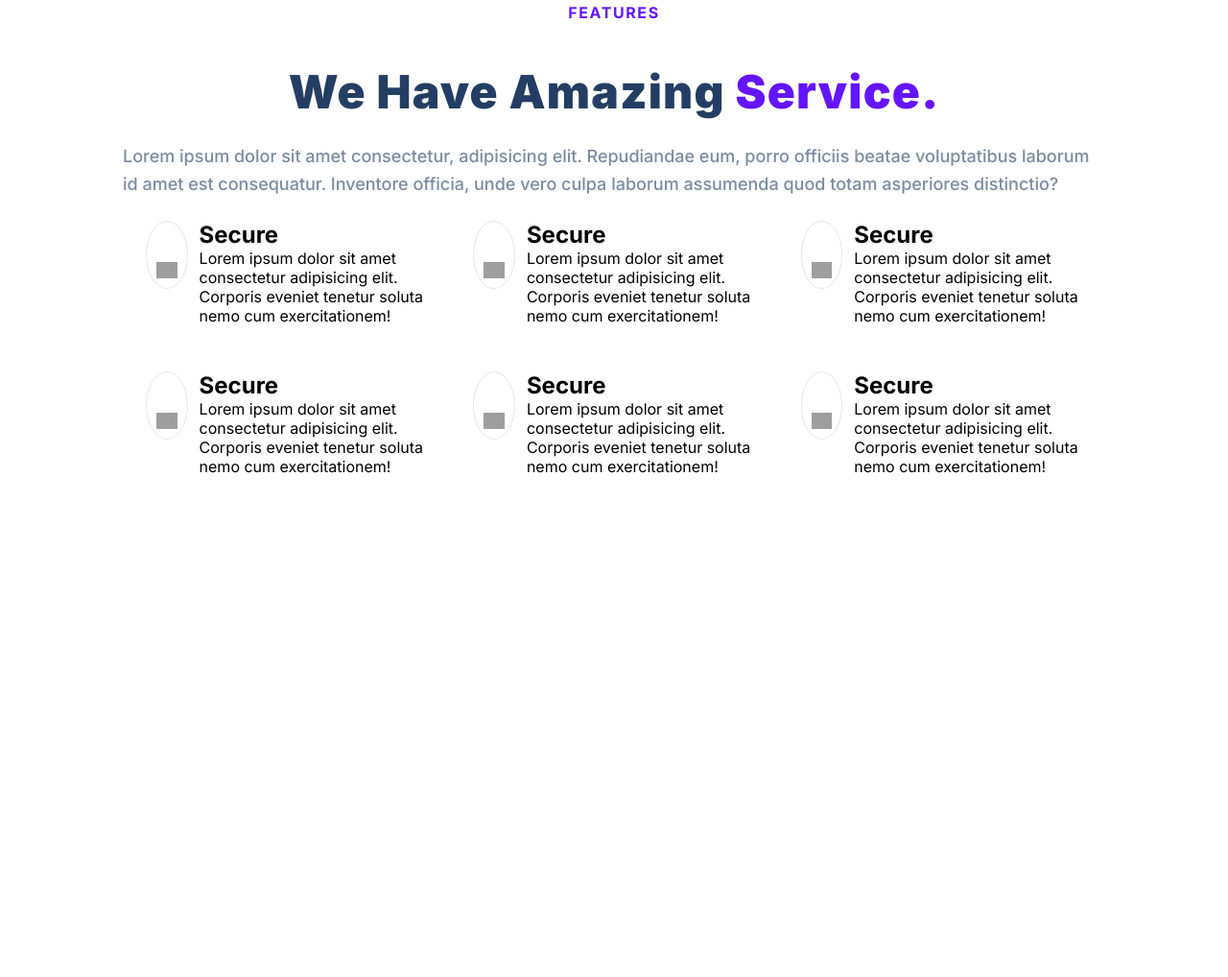
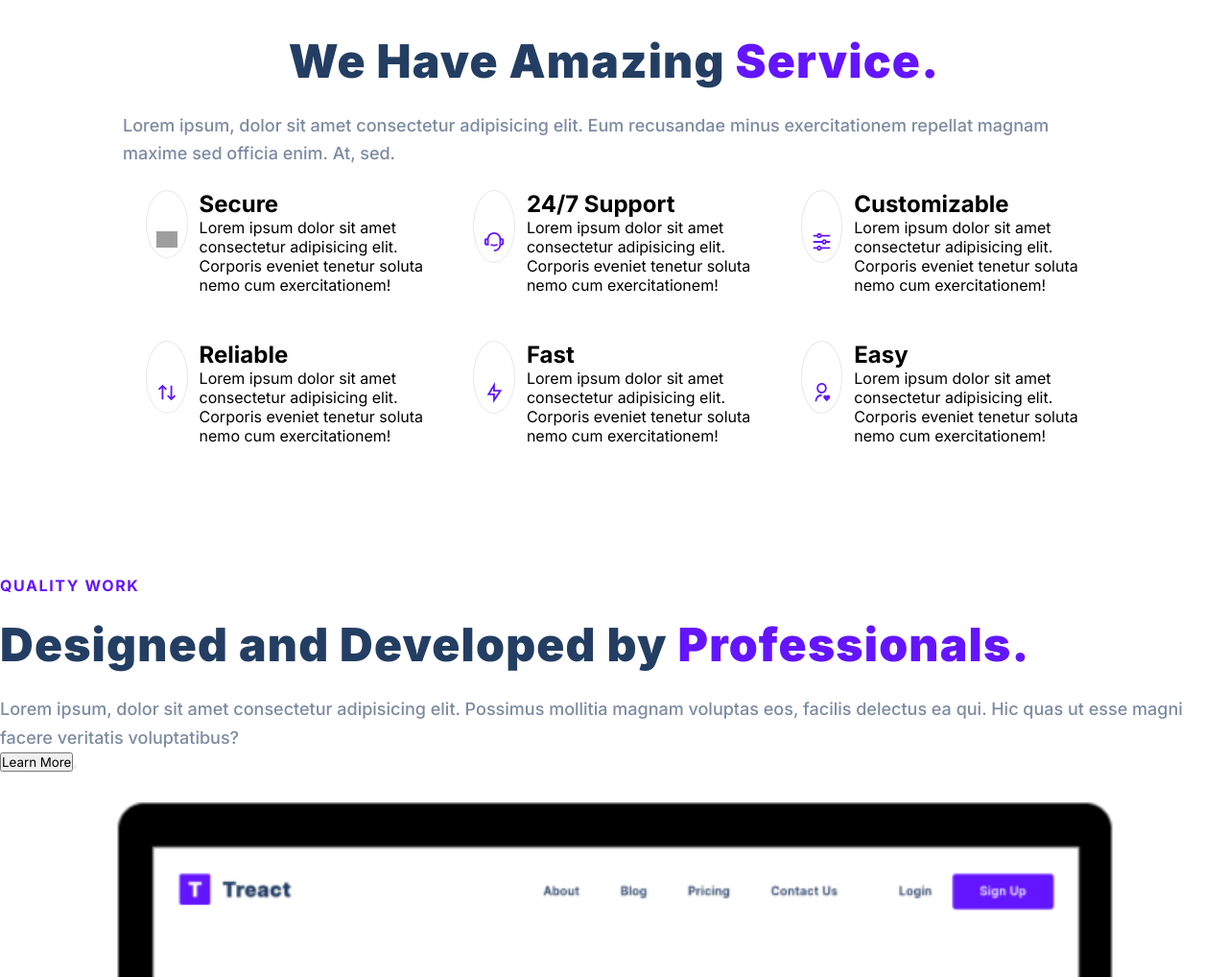
Before and after one commit to Annc126/final-project, a plain HTML site: page index.html in a window 1280 px wide. Shown: the part 802-1820 px from the top of the page at 96% size. Before the commit the page ends 1474 px from the top, so only its background shows below. Drawn offline with Linux system fonts and the light colour scheme; grey boxes are pictures that could not be loaded.

Commit message:
quality section

```diff
--- a/index.html
+++ b/index.html
@@ -59,7 +59,7 @@
         <div class="row__narrow">
           <h4 class="section__tag">FEATURES</h4>
           <h2 class="section__title">We Have Amazing <span class="purple">Service.</span></h2>
-          <div class="section__para">Lorem ipsum dolor sit amet consectetur, adipisicing elit. Repudiandae eum, porro officiis beatae voluptatibus laborum id amet est consequatur. Inventore officia, unde vero culpa laborum assumenda quod totam asperiores distinctio?</div>
+          <div class="section__para">Lorem ipsum, dolor sit amet consectetur adipisicing elit. Eum recusandae minus exercitationem repellat magnam maxime sed officia enim. At, sed.</div>
 
           <div class="features">
 
@@ -79,10 +79,10 @@
             <div class="feature">
               <div class="feature__row">
                 <figure class="feature__img--wrapper">
-                  <img src="https://module-2-fp-example-website.vercel.app/assets/shield-icon.daefe14b320b14fbd9cbd18908ac93ec.svg" alt="feature__image">
+                  <img src="assets/support-icon.f9253ffa8cb6ffde5bbaa05eb5136375.svg" alt="feature__image">
                 </figure>
                 <div class="feature__text">
-                  <h2 class="feature__title">Secure</h2>
+                  <h2 class="feature__title">24/7 Support</h2>
                   <p class="feature__para">
                     Lorem ipsum dolor sit amet consectetur adipisicing elit. Corporis eveniet tenetur soluta nemo cum exercitationem!</p>
                 </div>
@@ -92,10 +92,10 @@
             <div class="feature">
               <div class="feature__row">
                 <figure class="feature__img--wrapper">
-                  <img src="https://module-2-fp-example-website.vercel.app/assets/shield-icon.daefe14b320b14fbd9cbd18908ac93ec.svg" alt="feature__image">
+                  <img src="assets/customize-icon.367468c90fd796009b97fbfba67b2c6a.svg" alt="feature__image">
                 </figure>
                 <div class="feature__text">
-                  <h2 class="feature__title">Secure</h2>
+                  <h2 class="feature__title">Customizable</h2>
                   <p class="feature__para">
                     Lorem ipsum dolor sit amet consectetur adipisicing elit. Corporis eveniet tenetur soluta nemo cum exercitationem!</p>
                 </div>
@@ -105,10 +105,10 @@
             <div class="feature">
               <div class="feature__row">
                 <figure class="feature__img--wrapper">
-                  <img src="https://module-2-fp-example-website.vercel.app/assets/shield-icon.daefe14b320b14fbd9cbd18908ac93ec.svg" alt="feature__image">
+                  <img src="assets/reliable-icon.1367510a8f0a1bec76dc425d25f92f43.svg"alt="feature__image">
                 </figure>
                 <div class="feature__text">
-                  <h2 class="feature__title">Secure</h2>
+                  <h2 class="feature__title">Reliable</h2>
                   <p class="feature__para">
                     Lorem ipsum dolor sit amet consectetur adipisicing elit. Corporis eveniet tenetur soluta nemo cum exercitationem!</p>
                 </div>
@@ -118,10 +118,10 @@
             <div class="feature">
               <div class="feature__row">
                 <figure class="feature__img--wrapper">
-                  <img src="https://module-2-fp-example-website.vercel.app/assets/shield-icon.daefe14b320b14fbd9cbd18908ac93ec.svg" alt="feature__image">
+                  <img src="assets/fast-icon.dbb971a73d4805d2fc3bcdacdb55beba.svg"alt="feature__image">
                 </figure>
                 <div class="feature__text">
-                  <h2 class="feature__title">Secure</h2>
+                  <h2 class="feature__title">Fast</h2>
                   <p class="feature__para">
                     Lorem ipsum dolor sit amet consectetur adipisicing elit. Corporis eveniet tenetur soluta nemo cum exercitationem!</p>
                 </div>
@@ -131,10 +131,10 @@
             <div class="feature">
               <div class="feature__row">
                 <figure class="feature__img--wrapper">
-                  <img src="https://module-2-fp-example-website.vercel.app/assets/shield-icon.daefe14b320b14fbd9cbd18908ac93ec.svg" alt="feature__image">
+                  <img src="assets/simple-icon.673b7e1750b2a4ef32907fc164828d00.svg"alt="feature__image">
               </figure>
                 <div class="feature__text">
-                  <h2 class="feature__title">Secure</h2>
+                  <h2 class="feature__title">Easy</h2>
                   <p class="feature__para">
                     Lorem ipsum dolor sit amet consectetur adipisicing elit. Corporis eveniet tenetur soluta nemo cum exercitationem!</p>
                   </figure>
@@ -142,11 +142,21 @@
               </div>
             </div>
           </div>
-
         </div>
-      </div>
-    </section>
-
-    </section>
-  </main>
+      </section>
+      <section id="quality">
+        <div class="container">
+          <div class="row">
+            <div class="quality__description">
+              <div class="section__tag">QUALITY WORK</div>
+                <h2 class="section__title">
+                  Designed and Developed by <span class="purple">Professionals.</span>
+                </h2>
+                <p class="section__para">Lorem ipsum, dolor sit amet consectetur adipisicing elit. Possimus mollitia magnam voluptas eos, facilis delectus ea qui. Hic quas ut esse magni facere veritatis voluptatibus?</p>
+                <button class="btn">Learn More<button>
+          </div>
+          <figure class="quality__img--wrapper">
+            <img src="./assets/hero-screenshot-2.241aac1fbc66db29d873.png" class="quality__img"></figure>
+      </section>
+    </main>
 </body>
--- a/styles.css
+++ b/styles.css
@@ -77,6 +77,7 @@ nav {
 .nav__logo--image {
  height: 40px;
  width: 40px;
+ margin-top: 0;
 }
 
 .nav__logo--title {
@@ -91,7 +92,6 @@ nav {
   display: flex;
   align-items: center;
   padding-bottom: 2px;
-
 }
 
 .nav__link {
@@ -117,8 +117,6 @@ nav {
 .container {
   padding: 56px 0;
 }
-
-
 
 .purple {
   color: #6415ff;
@@ -173,7 +171,6 @@ nav {
   flex-direction: column;
   gap: 32px;
   margin-left: 96px;
-
 }
 
 img {
@@ -182,7 +179,6 @@ img {
 }
 
 /*FEATURES*/
-
 
 .feature__row {
   display: flex;
@@ -244,3 +240,5 @@ img {
   border: 1px solid #e5e7eb;
   border-radius: 100%;
 }
+
+/*QUALITY*/
```
